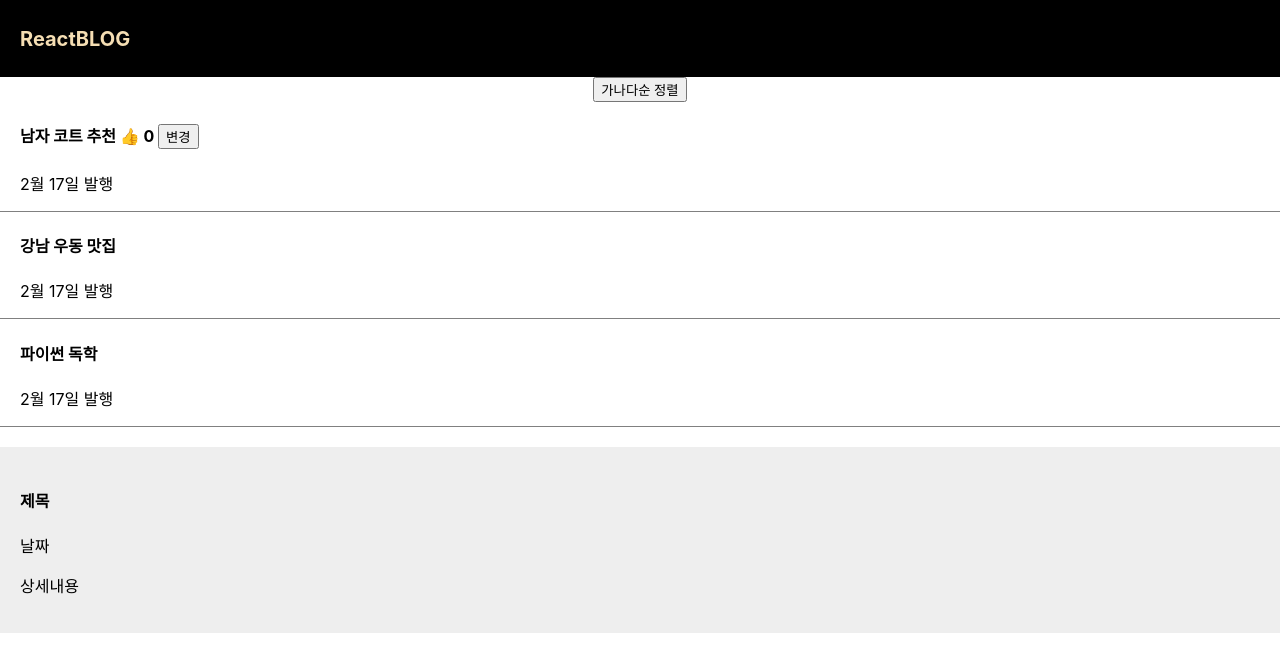
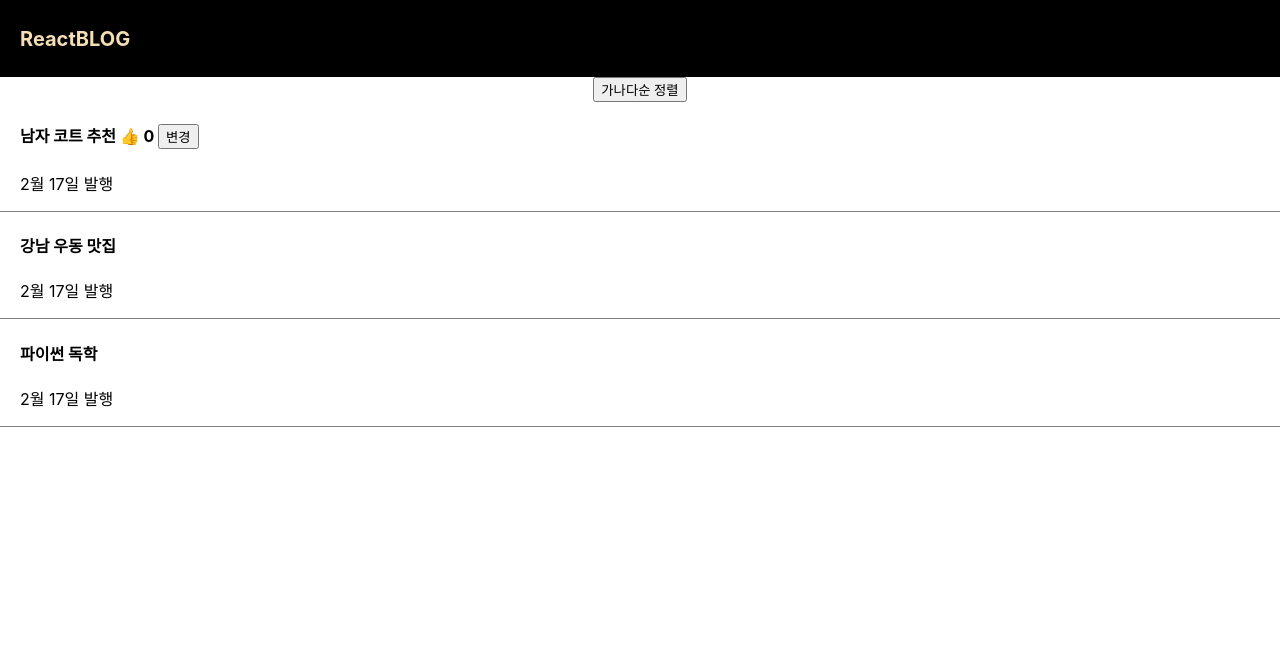
Before and after one commit to kim-song-jun/ReactProject, a React (Create React App) app in the folder blog/: page / in a window 1280 px wide. Shown: the top 672 px of the page. Built offline with nearby package versions, Linux system fonts and the light colour scheme.

Commit message:
[ADD] 0724 리액트 환경에서 동적인 UI 만드는 법 (모달창 만들기)

```diff
--- a/blog/src/App.js
+++ b/blog/src/App.js
@@ -28,6 +28,7 @@ function App() {
     '파이썬 독학',
   ]);
   let [likes, setLikes] = useState([0, 0, 0]);
+  let [modal, setModal] = useState(false);
   let blogTitle = 'ReactBLOG';
 
   return (
@@ -82,11 +83,17 @@ function App() {
         <p>2월 17일 발행</p>
       </div>
       <div className='list'>
-        <h4>{titles[2]}</h4>
+        <h4
+          onClick={() => {
+            setModal(!modal);
+          }}
+        >
+          {titles[2]}
+        </h4>
         <p>2월 17일 발행</p>
       </div>
-
-      <Modal></Modal>
+      {/* react에서 if문을 쓸려면 중괄호 안에 넣어놔야함 삼항연산자 써야함 */}
+      {modal ? <Modal></Modal> : null}
     </div>
   );
 }
@@ -105,7 +112,6 @@ function Modal() {
     </div>
   );
 }
-
 // 문법 2
 // const Modal = () => {
 //  return(
```
